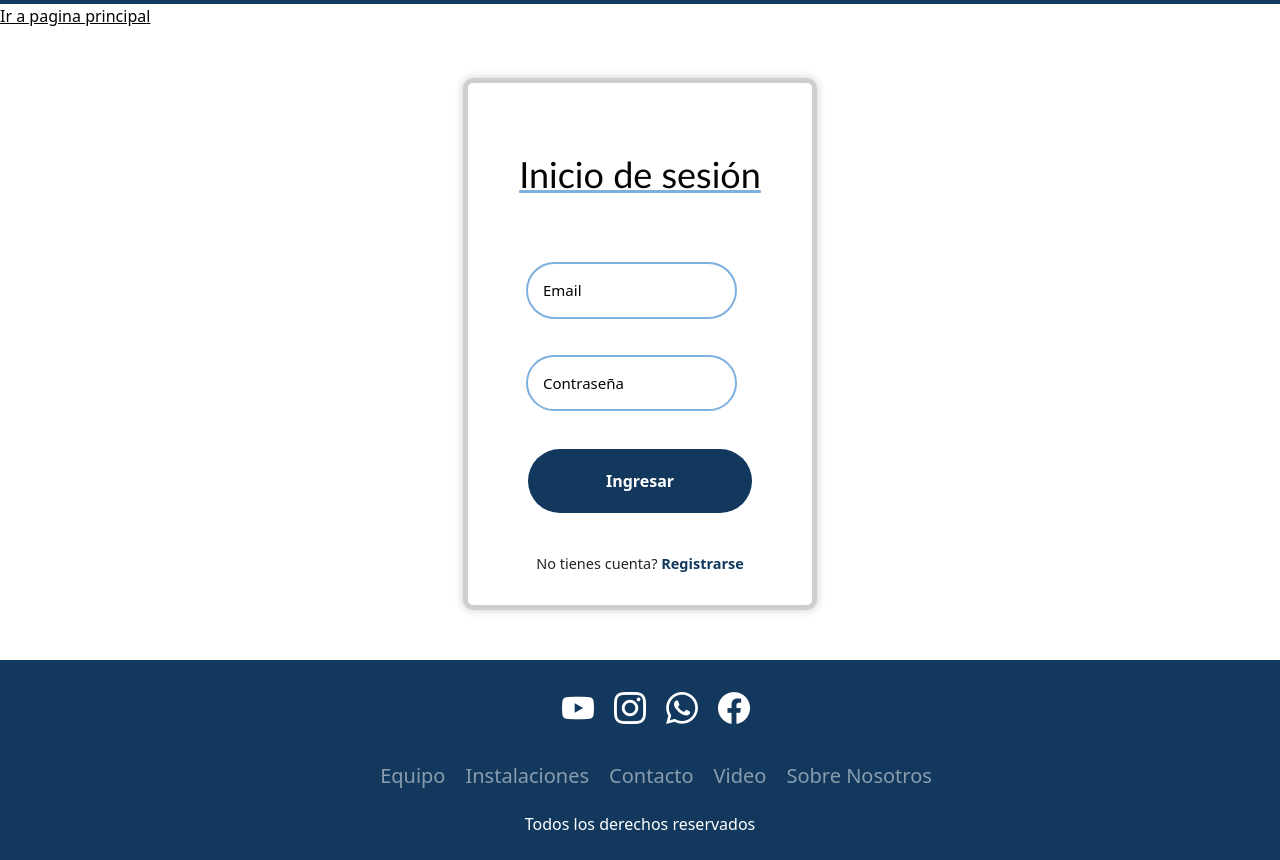
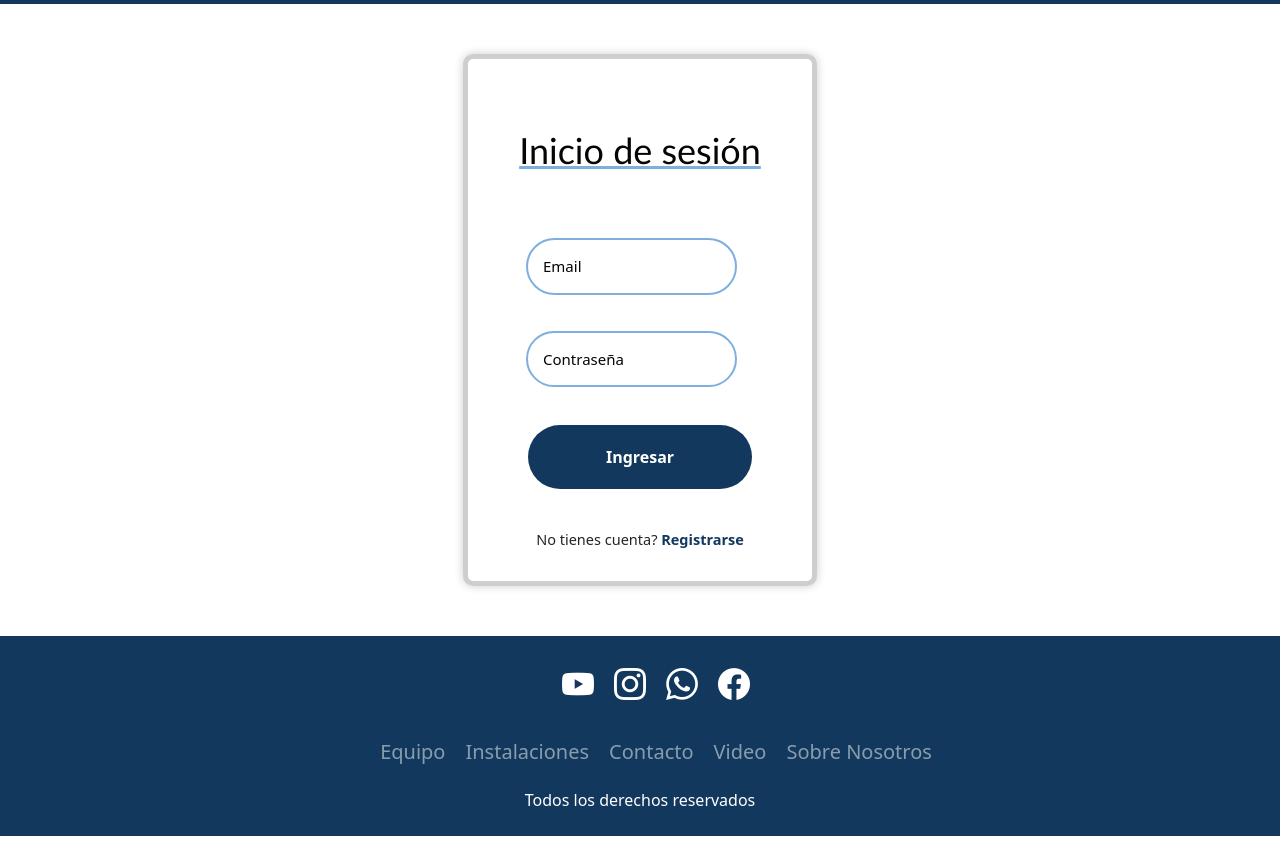
Before and after one commit to ChacoLabs/TrabajoNodeJSGrupo6, a plain HTML site: page clientes.html in a window 1280 px wide. Shown: the part 56-916 px from the top of the page. After the commit the page ends 892 px from the top, so only its background shows below. Drawn offline with nearby package versions, Linux system fonts and the light colour scheme.

Commit message:
sacar back

```diff
--- a/clientes.html
+++ b/clientes.html
@@ -28,9 +28,7 @@
             </div>
         </div>
      </header>
-
-     <main>
-      <a class="back" href="index.html">Ir a pagina principal</a>
+         <main>
         <div class="Ingresar">
             <form action="/submit" method="POST" class="form-ingresar">
                 <h1>Inicio de sesión</h1>
```
Also changed, not shown: actividades.html (+0 -1 lines), registry.html (+0 -1 lines).
